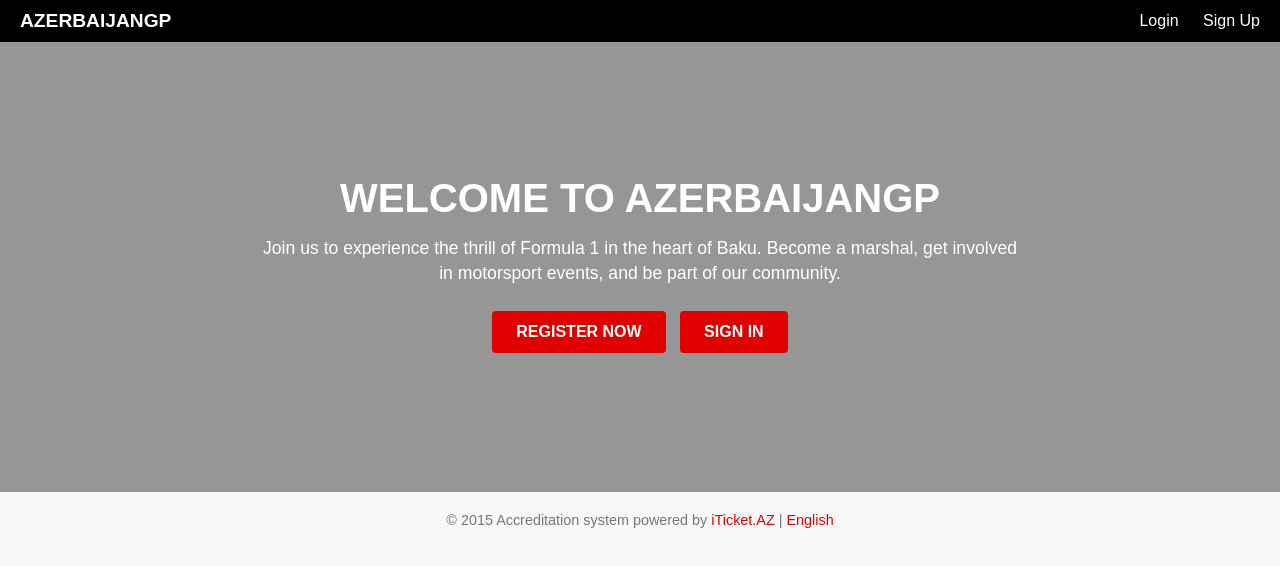
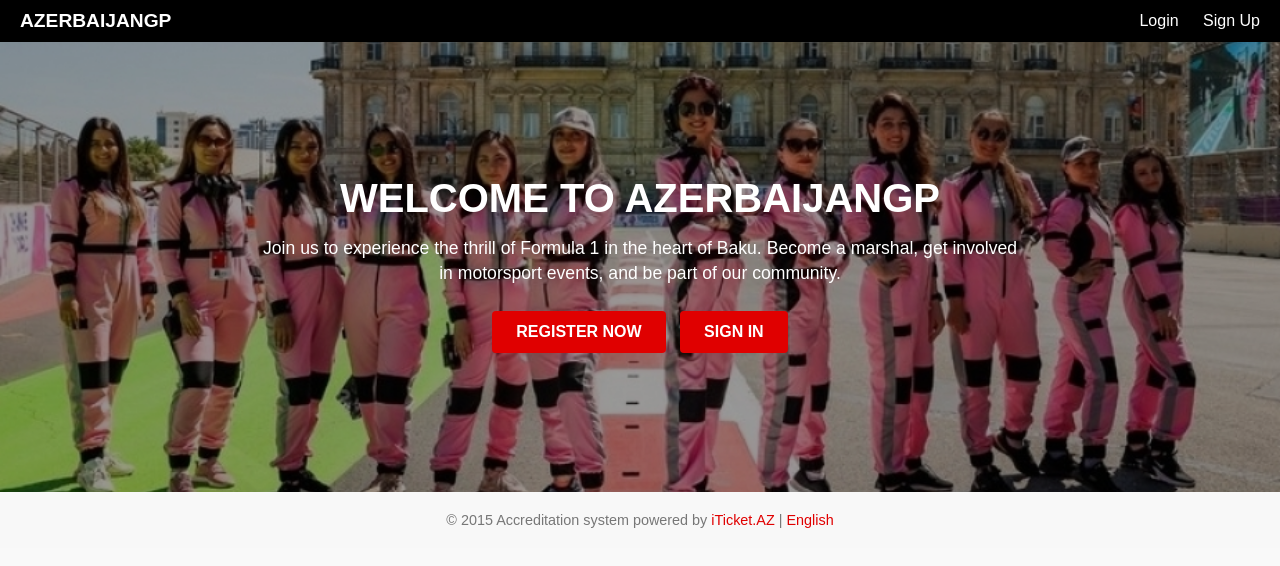
Before and after one commit to mikhailgarayev/marshals.bakucitycircuit.com, a plain HTML site: page index.html in a window 1280 px wide. Drawn offline with Linux system fonts and the light colour scheme.

Commit message:
Update index.html

```diff
--- a/index.html
+++ b/index.html
@@ -50,7 +50,7 @@
       width: 100%;
       height: 450px;
       /* Заменяем ссылку на локальный файл background.jpeg, лежащий в папке main */
-      background: url('main/background.jpeg') center/cover no-repeat;
+      background: url('background.jpeg') center/cover no-repeat;
       display: flex;
       align-items: center;
       justify-content: center;
```
